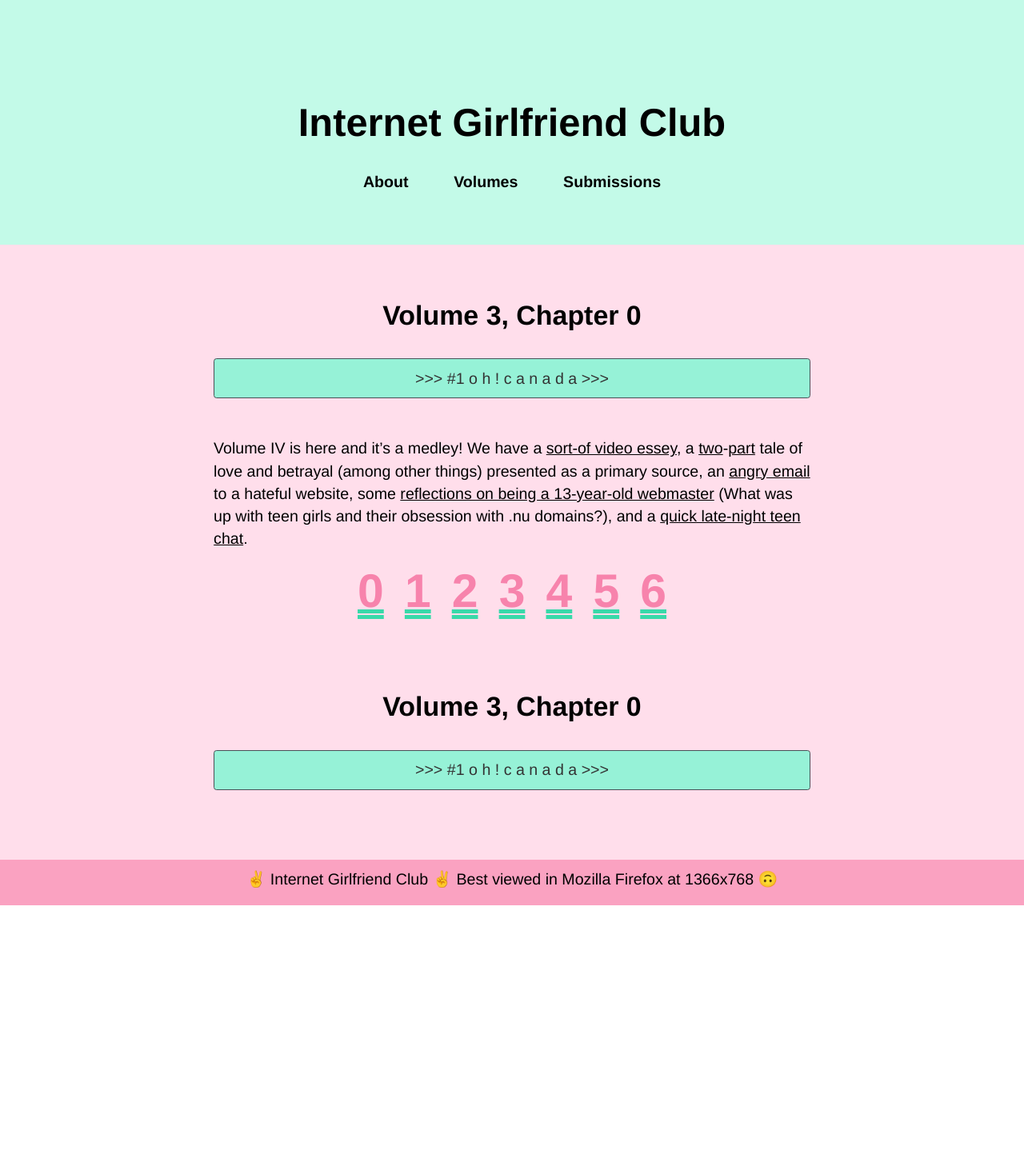
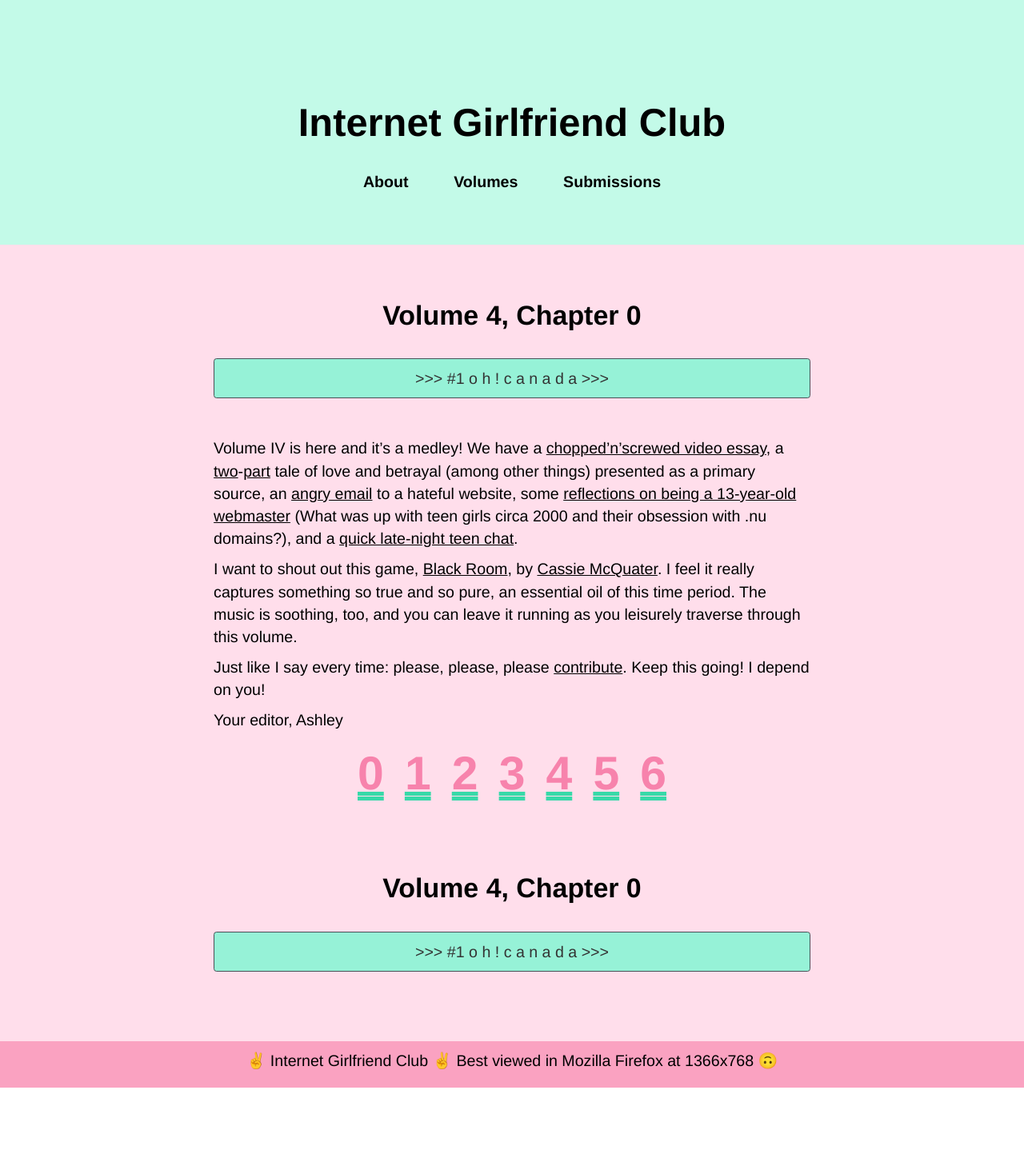
Before and after one commit to ablwr/internetgirlfriend_club, a Jekyll site: the page built from _volume4/0.md, in a window 1280 px wide. Shown: the whole page at 80% size. Built offline with Jekyll 4.4.1, drawn with Linux system fonts in a browser that asks for light colours; before the commit the page ends 1211 px from its top, so only the background shows below that.

Commit message:
conclude introduction and out myself as v4ch1

```diff
--- a/_volume4/0.md
+++ b/_volume4/0.md
@@ -1,12 +1,18 @@
 ---
 layout: intro
 title:  "Volume 4: Introduction"
-volume: 3
+volume: 4
 chapter: 0
 categories: volume4
 ---
 
-Volume IV is here and it's a medley! We have a [sort-of video essey](/volume4/1.html), a [two](/volume4/2.html)-[part](/volume4/3.html) tale of love and betrayal (among other things) presented as a primary source, an [angry email](/volume4/4.html) to a hateful website, some [reflections on being a 13-year-old webmaster](/volume4/5.html) (What was up with teen girls and their obsession with .nu domains?), and a [quick late-night teen chat](/volume4/6.html).
+Volume IV is here and it's a medley! We have a [chopped'n'screwed video essay](/volume4/1.html), a [two](/volume4/2.html)-[part](/volume4/3.html) tale of love and betrayal (among other things) presented as a primary source, an [angry email](/volume4/4.html) to a hateful website, some [reflections on being a 13-year-old webmaster](/volume4/5.html) (What was up with teen girls circa 2000 and their obsession with .nu domains?), and a [quick late-night teen chat](/volume4/6.html).
+
+I want to shout out this game, [Black Room](https://cass.itch.io/blackroom), by [Cassie McQuater](http://www.cassiemcquater.com/). I feel it really captures something so true and so pure, an essential oil of this time period. The music is soothing, too, and you can leave it running as you leisurely traverse through this volume.
+
+Just like I say every time: please, please, please [contribute](/cfp). Keep this going! I depend on you!
+
+Your editor, Ashley
 
 <div class="showcase center">
   {% for post in site.volume4 %}
```
Also changed, not shown: _volume4/1.md (+1 -1 lines).
